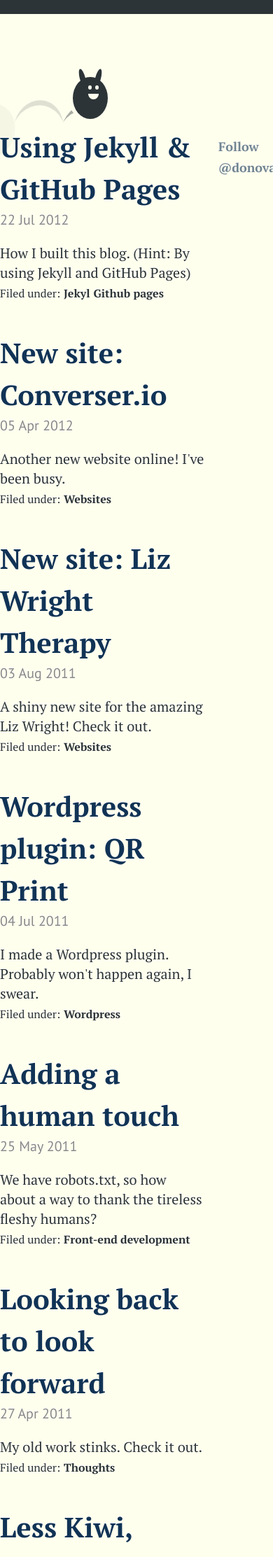
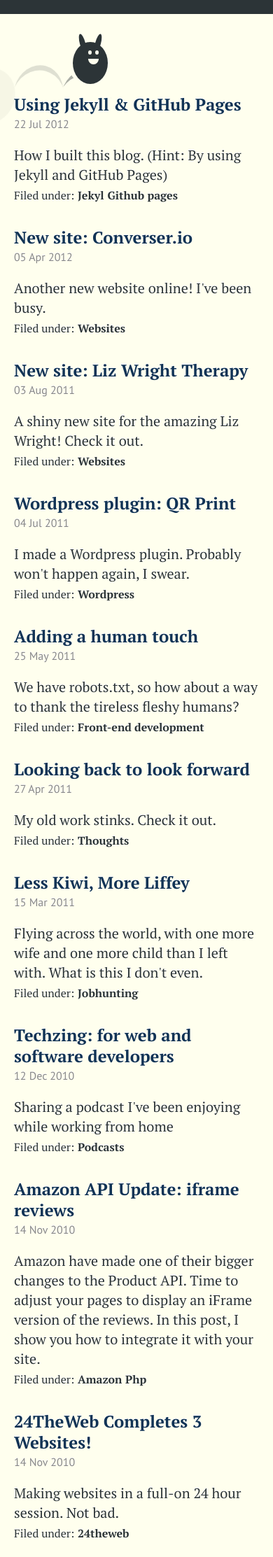
Before and after one commit to donovanh/donovanh.github.com, a Jekyll site: the page built from index.html, in a window 390 px wide. Shown: the top 2225 px of the page at 70% size. Built offline with Jekyll 4.4.1, drawn with Linux system fonts in a browser that asks for light colours; nearby versions of some CDN libraries; comment, search, counter and statistics services are not loaded.

Commit message:
Mobile style v0.1

```diff
--- a/_layouts/default.html
+++ b/_layouts/default.html
@@ -22,13 +22,13 @@
   	</header>
 
   	<div class="page clearfix">
-  	  <section class="sidebar">
+    	<section class="content">
+    		{{ content }}
+    	</section>
+    	<section class="sidebar">
   	    <p><a href="https://twitter.com/donovanh" class="twitter-follow-button" data-show-count="false" data-size="large">Follow @donovanh</a></p>
         <script>!function(d,s,id){var js,fjs=d.getElementsByTagName(s)[0];if(!d.getElementById(id)){js=d.createElement(s);js.id=id;js.src="//platform.twitter.com/widgets.js";fjs.parentNode.insertBefore(js,fjs);}}(document,"script","twitter-wjs");</script>
   		</section>
-    	<section class="content">
-    		{{ content }}
-    	</section>
     </div>
   </div>
 	<footer>
--- a/stylesheets/sass/screen.sass
+++ b/stylesheets/sass/screen.sass
@@ -372,3 +372,8 @@ html.no-js
     left: 104px
     @include opacity(1)
     height: 60px
+
+
+/* Overrides
+
+@import mediaqueries
--- a/stylesheets/screen.css
+++ b/stylesheets/screen.css
@@ -1506,3 +1506,41 @@ html.no-js .bouncer-container .mask {
     height: 60px;
   }
 }
+
+/* Overrides */
+@media only screen and (max-width: 500px) {
+  /* Style adjustments for phoney sizes */
+  section.content {
+    width: auto;
+    float: none;
+    padding: 0 20px;
+  }
+
+  section.sidebar {
+    width: auto;
+    float: none;
+    text-align: center;
+  }
+
+  p {
+    font-size: 0.8em;
+    line-height: 1.875em;
+  }
+
+  h1 {
+    font-size: 1.2em;
+    line-height: 1.25em;
+  }
+
+  header {
+    min-height: 90px;
+  }
+
+  article header .date {
+    margin-top: -26px;
+  }
+
+  .bouncer-container {
+    top: 30px;
+  }
+}
```
